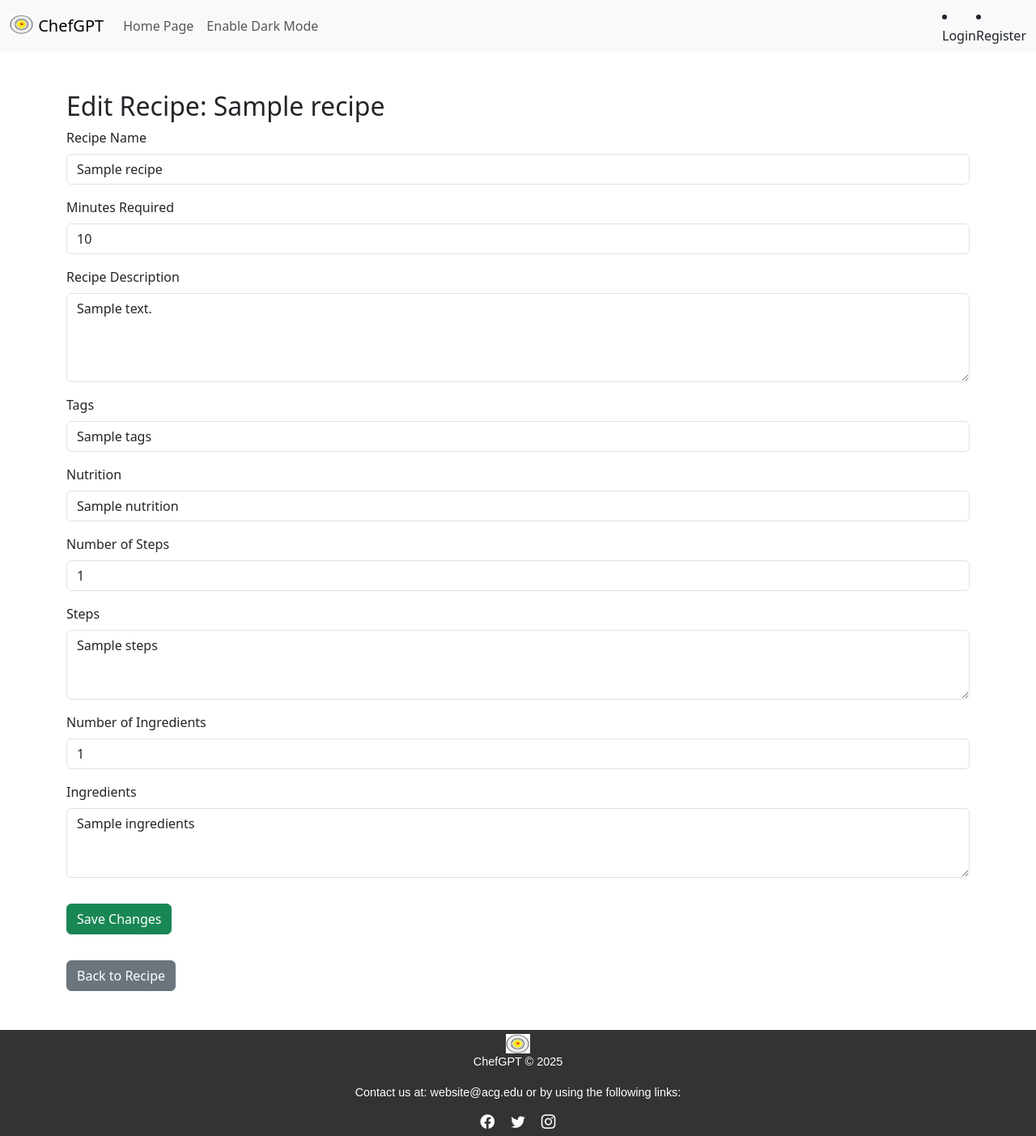
After one commit to JohnDimitriad/Capstone-Project, a Django app: template CapstoneProject/home/templates/home/edit_recipe.html in a window 1280 px wide. The commit adds this page. Shown: the whole page at 81% size. Run offline with Django 4.2, Linux system fonts and the light colour scheme; the template is opened without the code that fills it: most values are stand-ins (such as "Sample title", 1, 10 or a date in 2020); some libraries are stand-ins or nearby versions.

Commit message:
adding favorites and small fixes

```diff
--- /dev/null
+++ b/CapstoneProject/home/templates/home/edit_recipe.html
@@ -0,0 +1,135 @@
+{% load static %}
+
+<html lang="en">
+<head>
+    <meta name="description" content="Edit a Recipe"/>
+    <meta http-equiv="Author" content="Ioannis Iason Dimitriadis"/>
+    <title>Edit Recipe Page</title>
+    <link rel="icon" href="{% static 'CapstoneProject/images/logo.png' %}" type="image/png">
+
+    <!-- CSS -->
+    <link rel="stylesheet" href="https://cdn.jsdelivr.net/npm/bootstrap-icons@1.3.0/font/bootstrap-icons.css">
+    <link href="{% static 'CapstoneProject/css/styles.css' %}" type="text/css" rel="stylesheet">
+
+    <!-- Bootstrap -->
+    <link href="https://cdn.jsdelivr.net/npm/bootstrap@5.3.3/dist/css/bootstrap.min.css" rel="stylesheet" integrity="sha384-QWTKZyjpPEjISv5WaRU9OFeRpok6YctnYmDr5pNlyT2bRjXh0JMhjY6hW+ALEwIH" crossorigin="anonymous">
+    <script src="https://cdn.jsdelivr.net/npm/bootstrap@5.3.3/dist/js/bootstrap.bundle.min.js" integrity="sha384-YvpcrYf0tY3lHB60NNkmXc5s9fDVZLESaAA55NDzOxhy9GkcIdslK1eN7N6jIeHz" crossorigin="anonymous"></script>
+
+    <!-- JavaScript -->
+    <script src="{% static 'CapstoneProject/javascript/darkmode.js' %}" defer></script>
+
+    <!-- jQuery -->
+    <script src="https://code.jquery.com/jquery-3.6.0.min.js"></script>
+</head>
+<body>
+    <!-- Navigation (same as add_recipe.html) -->
+    <nav class="navbar navbar-expand-lg bg-body-tertiary sticky-top">
+        <div class="container-fluid">
+            <a class="navbar-brand" href="{% url 'home:index' %}">
+                <img src="{% static 'CapstoneProject/images/logo.png' %}" alt="Logo" width="30" height="24" class="d-inline-block align-text-top">
+                ChefGPT
+            </a>
+            <button class="navbar-toggler" type="button" data-bs-toggle="collapse" data-bs-target="#navbarNavDropdown" aria-controls="navbarNavDropdown" aria-expanded="false" aria-label="Toggle navigation">
+                <span class="navbar-toggler-icon"></span>
+            </button>
+            <div class="collapse navbar-collapse" id="navbarNavDropdown">
+                <ul class="navbar-nav me-auto">
+                    <li class="nav-item">
+                        <a class="nav-link" href="{% url 'home:index' %}">Home Page</a>
+                    </li>
+                    <li class="nav-item">
+                        <button id="dark-mode-toggle" class="btn btn-outline-secondary nav-link">Enable Dark Mode</button>
+                    </li>
+                </ul>
+                {% if user.is_authenticated %}
+                <ul class="navbar-nav">
+                    <li class="nav-item">
+                        <a class="nav-link" href="{% url 'home:profile' %}">View Profile</a>
+                    </li>
+                    <li class="nav-item">
+                        <a class="nav-link" href="{% url 'home:logout' %}">Logout</a>
+                    </li>
+                {% else %}
+                    <li class="nav-item">
+                        <a class="nav-link" href="{% url 'home:login' %}">Login</a>
+                    </li>
+                    <li class="nav-item">
+                        <a class="nav-link" href="{% url 'home:register' %}">Register</a>
+                    </li>
+                {% endif %}
+                </ul>
+            </div>
+        </div>
+    </nav>
+
+    <!-- Main Content -->
+    <div class="container my-5">
+        <h2>Edit Recipe: {{ recipe.name }}</h2>
+
+        <form method="post" enctype="multipart/form-data">
+            {% csrf_token %}
+
+            <div class="mb-3">
+                <label for="name" class="form-label">Recipe Name</label>
+                <input type="text" id="name" name="name" class="form-control" value="{{ recipe.name }}" required>
+            </div>
+
+            <div class="mb-3">
+                <label for="minutes" class="form-label">Minutes Required</label>
+                <input type="number" id="minutes" name="minutes" class="form-control" min="1" value="{{ recipe.minutes }}" required>
+            </div>
+
+            <div class="mb-3">
+                <label for="description" class="form-label">Recipe Description</label>
+                <textarea id="description" name="description" class="form-control" rows="4" required>{{ recipe.description }}</textarea>
+            </div>
+
+            <div class="mb-3">
+                <label for="tags" class="form-label">Tags</label>
+                <input type="text" id="tags" name="tags" class="form-control" value='{{ recipe.tags }}' required>
+            </div>
+
+            <div class="mb-3">
+                <label for="nutrition" class="form-label">Nutrition</label>
+                <input type="text" id="nutrition" name="nutrition" class="form-control" value='{{ recipe.nutrition }}' required>
+            </div>
+
+            <div class="mb-3">
+                <label for="n_steps" class="form-label">Number of Steps</label>
+                <input type="number" id="n_steps" name="n_steps" class="form-control" value="{{ recipe.n_steps }}" required>
+            </div>
+
+            <div class="mb-3">
+                <label for="steps" class="form-label">Steps</label>
+                <textarea id="steps" name="steps" class="form-control" rows="3" required>{{ recipe.steps }}</textarea>
+            </div>
+
+            <div class="mb-3">
+                <label for="n_ingredients" class="form-label">Number of Ingredients</label>
+                <input type="number" id="n_ingredients" name="n_ingredients" class="form-control" value="{{ recipe.n_ingredients }}" required>
+            </div>
+
+            <div class="mb-3">
+                <label for="ingredients" class="form-label">Ingredients</label>
+                <textarea id="ingredients" name="ingredients" class="form-control" rows="3" required>{{ recipe.ingredients }}</textarea>
+            </div>
+
+            <button type="submit" class="btn btn-success mt-3">Save Changes</button>
+        </form>
+
+        <a href="{% url 'home:recipe' recipe.recipe_id %}" class="btn btn-secondary mt-3">Back to Recipe</a>
+    </div>
+
+    <!-- Footer -->
+    <footer class="footer">
+        <img src="{% static 'CapstoneProject/images/logo.png' %}" alt="Logo" width="30" height="24" class="d-inline-block align-text-top">
+        <p>ChefGPT © 2025</p>
+        <div class="social-media">
+            <p>Contact us at: website@acg.edu or by using the following links:</p>
+            <a href="https://www.facebook.com" target="_blank"><i class="bi bi-facebook"></i></a>
+            <a href="https://www.twitter.com" target="_blank"><i class="bi bi-twitter"></i></a>
+            <a href="https://www.instagram.com" target="_blank"><i class="bi bi-instagram"></i></a>
+        </div>
+    </footer>
+</body>
+</html>
--- a/CapstoneProject/home/templates/home/index.html
+++ b/CapstoneProject/home/templates/home/index.html
@@ -20,7 +20,6 @@
     <script src="{% static 'CapstoneProject/javascript/ingredients.js' %}" defer></script>
     <script src="{% static 'CapstoneProject/javascript/chefgpt.js' %}" defer></script>
     <script src="{% static 'CapstoneProject/javascript/load_recipes.js' %}" defer></script>
-
 
     <!-- jQuery -->
     <script src="https://code.jquery.com/jquery-3.6.0.min.js"></script>
@@ -139,7 +138,7 @@
                                         <button class="accordion-button collapsed" type="button" data-bs-toggle="collapse"
                                             data-bs-target="#collapse{{ forloop.counter }}" aria-expanded="false"
                                             aria-controls="collapse{{ forloop.counter }}">
-                                            <strong>{{ recipe.name }}</strong> — ⭐ {{ recipe.avg_rating|default:"N/A" }} ({{ recipe.review_count }} reviews)
+                                            <strong>{{ recipe.name }}</strong> — ⭐ {{ recipe.avg_rating|floatformat:2|default:"N/A" }} ({{ recipe.review_count }} reviews)
                                         </button>
                                     </h2>
                                     <div id="collapse{{ forloop.counter }}" class="accordion-collapse collapse"
--- a/CapstoneProject/home/urls.py
+++ b/CapstoneProject/home/urls.py
@@ -7,6 +7,7 @@ urlpatterns = [
     path('', views.home, name='index'),
     path('recipe/<int:recipe_id>/', views.recipe, name='recipe'),
     path("add_recipe/", views.add_recipe, name="add_recipe"),
+    path('recipe/edit/<int:recipe_id>/', views.edit_recipe, name='edit_recipe'),
     path("feeling-lucky/", views.feeling_lucky, name="feeling_lucky"),
     path('chefgpt/', views.chefgpt, name='chefgpt'),
     path('login/', views.login_view, name='login'),
@@ -14,7 +15,8 @@ urlpatterns = [
     path('profile/', views.profile, name='profile'),
     path('profile/edit/', views.edit_profile, name='edit_profile'),
     path('logout/', views.logout_view, name='logout'),
-    path('load_recipes/', views.load_recipes, name='load_recipes'),  # AJAX route
+    path('load_recipes/', views.load_recipes, name='load_recipes'),
     path("filter_recipes_by_ingredient/", views.filter_recipes_by_ingredient, name="filter_recipes_by_ingredient"),
+    path('recipe/<int:recipe_id>/favorite/', views.toggle_favorite, name='toggle_favorite'),
     path('my_recipes/', views.my_recipes, name='my_recipes')
 ]
--- /dev/null
+++ b/READ ME.txt
@@ -0,0 +1,5 @@
+"pip install dotenv" for the api key to load properly
+
+this zip contains the sql database so no need to load new recipes/interactions
+admin user credentials:
+admin | admin
```
Also changed, not shown: CapstoneProject/CapstoneProject/static/CapstoneProject/javascript/ingredients.js (+94 -42 lines), CapstoneProject/home/models.py (+8 -0 lines), CapstoneProject/home/templates/home/my_recipes.html (+28 -6 lines), CapstoneProject/home/templates/home/recipe.html (+19 -0 lines), CapstoneProject/home/views.py (+54 -10 lines), CapstoneProject/home/migrations/0003_favorite.py (added), 1 other file.
